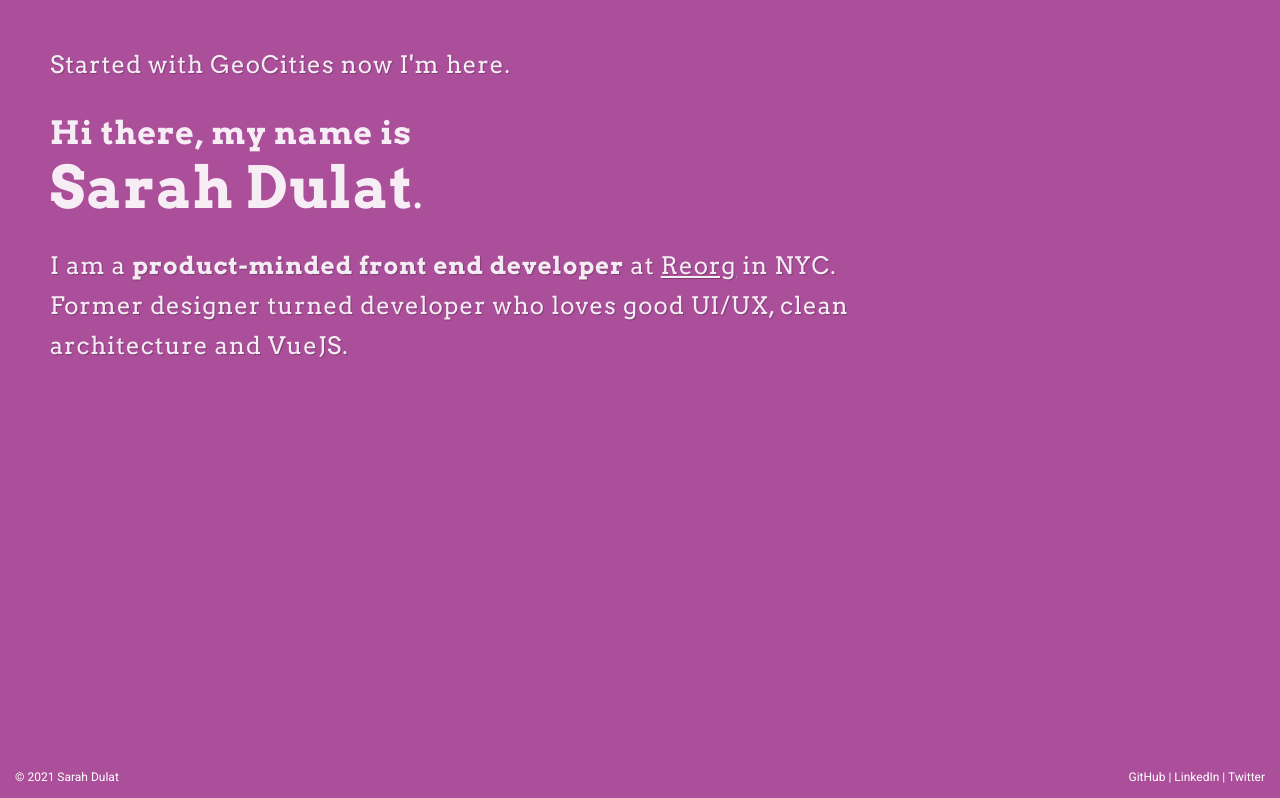
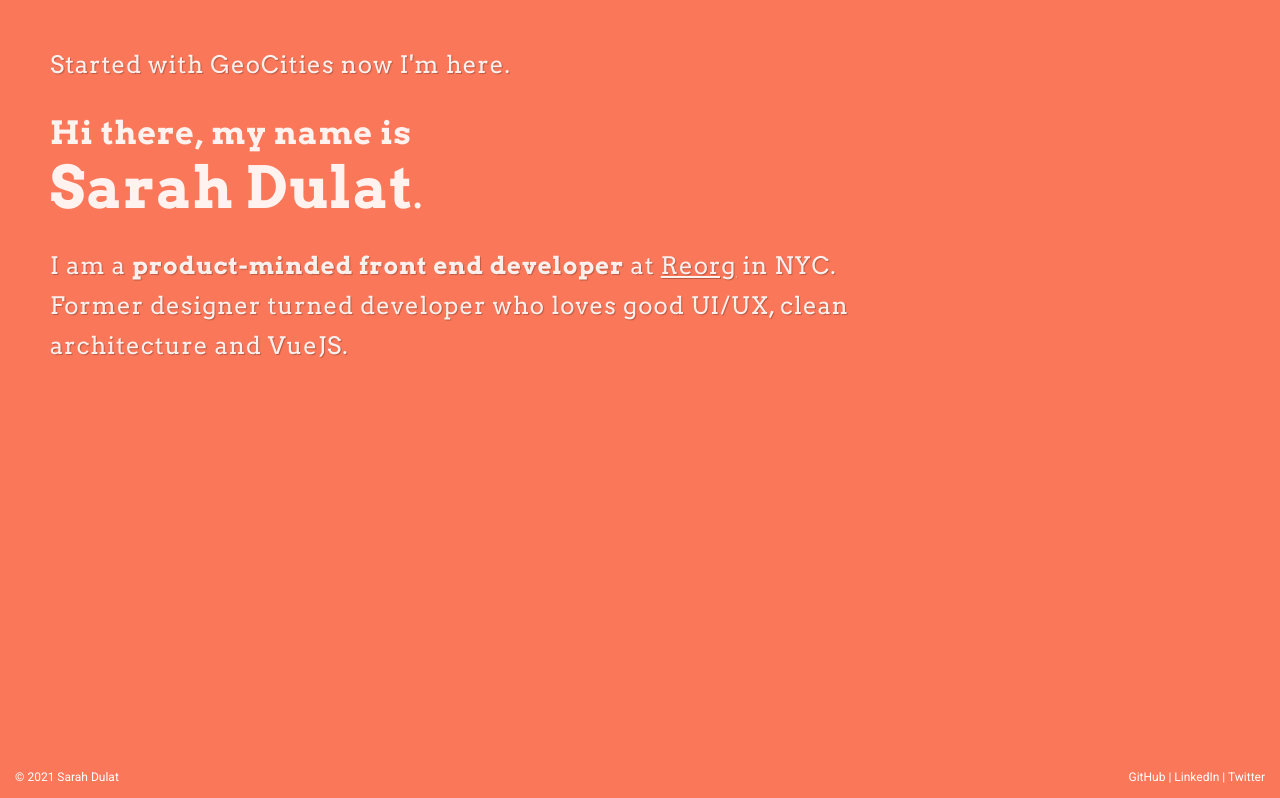
Before and after one commit to sarahdulat/sarah-dulat, a Vue app: page / in a window 1280 px wide. Shown: the top 798 px of the page. Built offline with nearby package versions, Linux system fonts and the light colour scheme.

Commit message:
reverting background changes

```diff
--- a/public/css/styles.css
+++ b/public/css/styles.css
@@ -186,7 +186,7 @@ body {
 /*BACKGROUND*/
 .sherbert {
   animation-name: sherbert;
-  animation-duration: 10s;
+  animation-duration: 8s;
   animation-timing-function: ease-in-out;
   animation-iteration-count: infinite;
   animation-direction: alternate;
@@ -194,12 +194,10 @@ body {
 
 @keyframes sherbert {
   0% {
-    background-position: 0% 50%;
     background: #F16544;
   }
   100% {
-    background-position: 100% 50%;
-    background: #6738F2;
+    background: #FF7E61;
   }
 }
 h1 {
--- a/src/sass/partials/_animations.scss
+++ b/src/sass/partials/_animations.scss
@@ -42,18 +42,16 @@
 /*BACKGROUND*/
 .sherbert {
   animation-name: sherbert;
-  animation-duration: 10s;
+  animation-duration: 8s;
   animation-timing-function: ease-in-out;
   animation-iteration-count: infinite;
   animation-direction: alternate;
 }
 @keyframes sherbert {
    0% {
-    background-position: 0% 50%;
     background: #F16544;
    }
    100% {
-    background-position: 100% 50%;
-    background: #6738F2;
+    background: #FF7E61;
    }
 }
```
